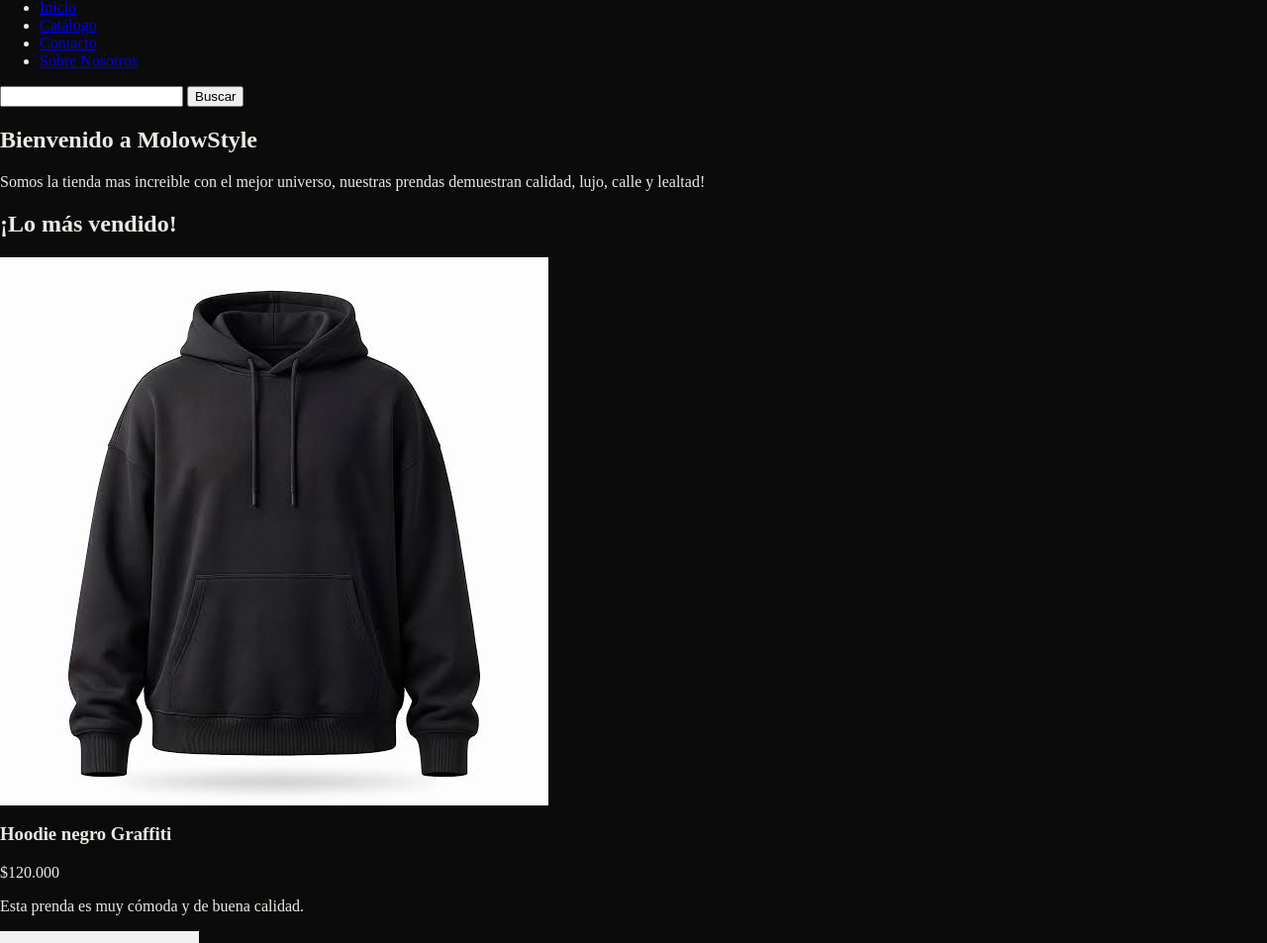
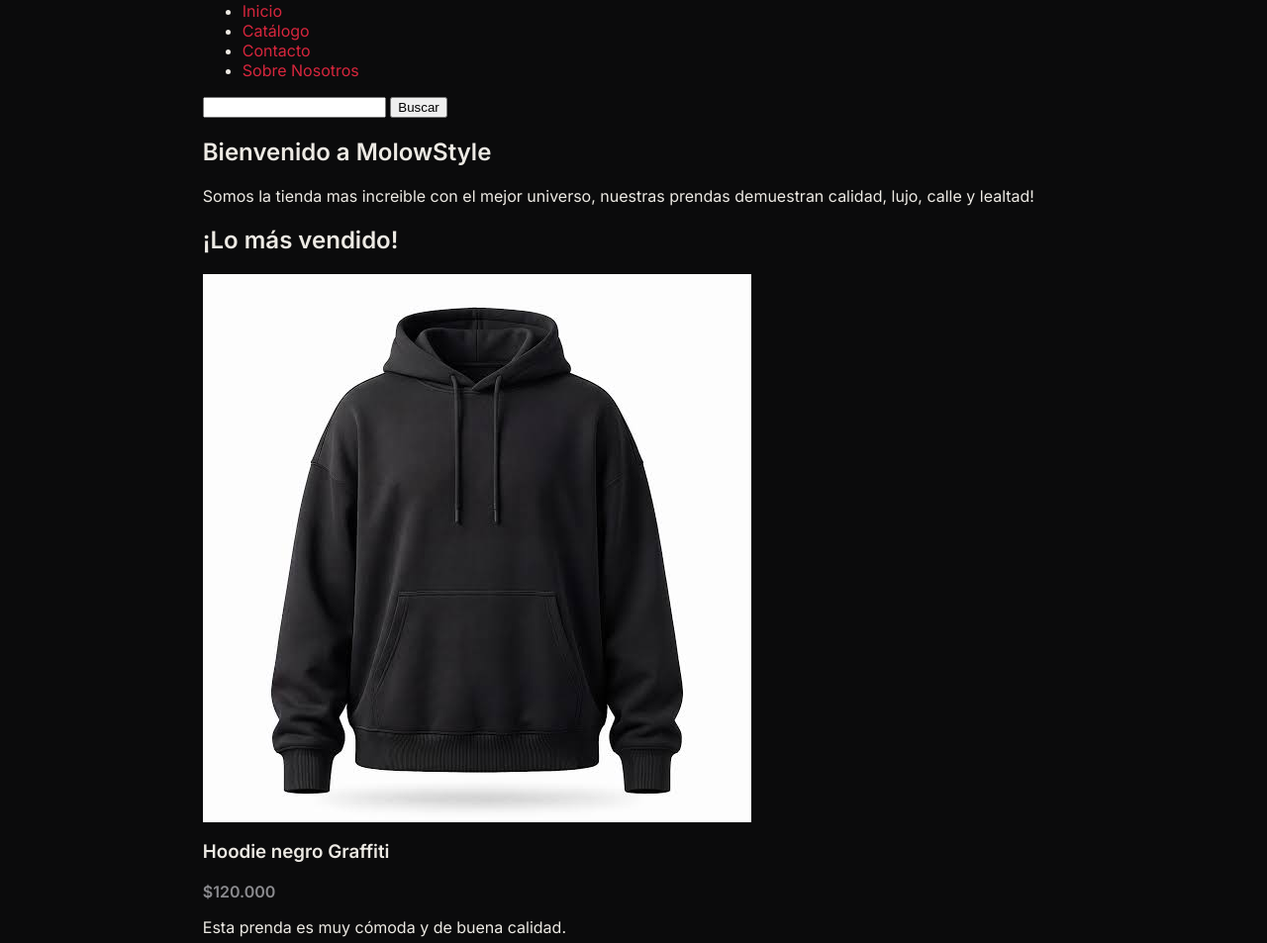
Before and after one commit to MilixLaMara/molowstyle-web, a plain HTML site: page index.html in a window 1280 px wide. Shown: the part 35-988 px from the top of the page at 99% size. Drawn offline with Linux system fonts and the light colour scheme.

Commit message:
feat:Añadir enlace de las fuentes a los archivos, pequeñas modificaciones en el style

```diff
--- a/index.html
+++ b/index.html
@@ -3,6 +3,12 @@
   <head>
     <meta charset="UTF-8" />
     <meta name="viewport" content="width=device-width, initial-scale=1.0" />
+    <link rel="preconnect" href="https://fonts.googleapis.com" />
+    <link rel="preconnect" href="https://fonts.gstatic.com" crossorigin />
+    <link
+      href="https://fonts.googleapis.com/css2?family=Archivo+Black&family=Inter:wght@400;600&family=JetBrains+Mono&display=swap"
+      rel="stylesheet"
+    />
     <meta
       name="description"
       content="La mejor tienda de ropa streetwear y urbana."
--- a/style.css
+++ b/style.css
@@ -19,12 +19,30 @@ img {
   --color-texto-secundario: #8a8a8e;
   --color-diferencial: #d7263d;
   --color-tarjetas-menu: #1c1c1f;
-  --fuente-titulos: 'Archivo Black', system-ui, sans-serif;
-  --fuente-principal: 'Inter', system-ui, sans-serif;
-  --fuente-detalles: 'JetBrains Mono', ui-monospace, monospace;
+  --fuente-titulos: "Archivo Black", system-ui, sans-serif;
+  --fuente-principal: "Inter", system-ui, sans-serif;
+  --fuente-detalles: "JetBrains Mono", ui-monospace, monospace;
 }
 
 body {
   background-color: var(--color-fondo);
   color: var(--color-texto-logo);
+  font-family: var(--fuente-principal);
 }
+
+a {
+  color: var(--color-diferencial);
+  text-decoration: none;
+}
+
+.item-price {
+  color: var(--color-texto-secundario);
+  font-weight: bold;
+}
+
+.container {
+  max-width: 1400%;
+  margin: 0 auto;
+  padding-left: 16%;
+  padding-right: 16;
+}
```
Also changed, not shown: catalogo.html (+7 -1 lines), contacto.html (+6 -0 lines), sobre-nosotros.html (+6 -0 lines).
